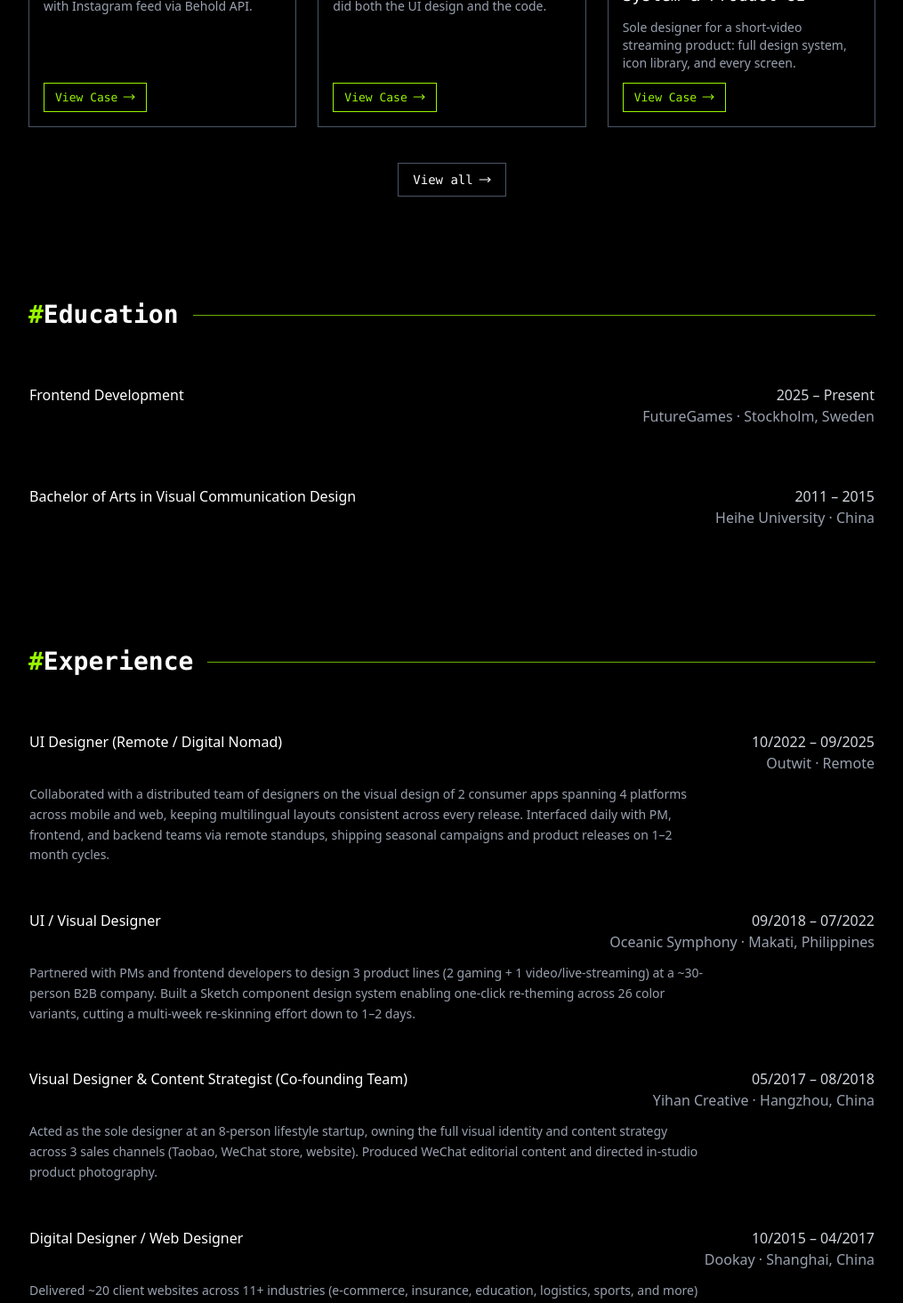
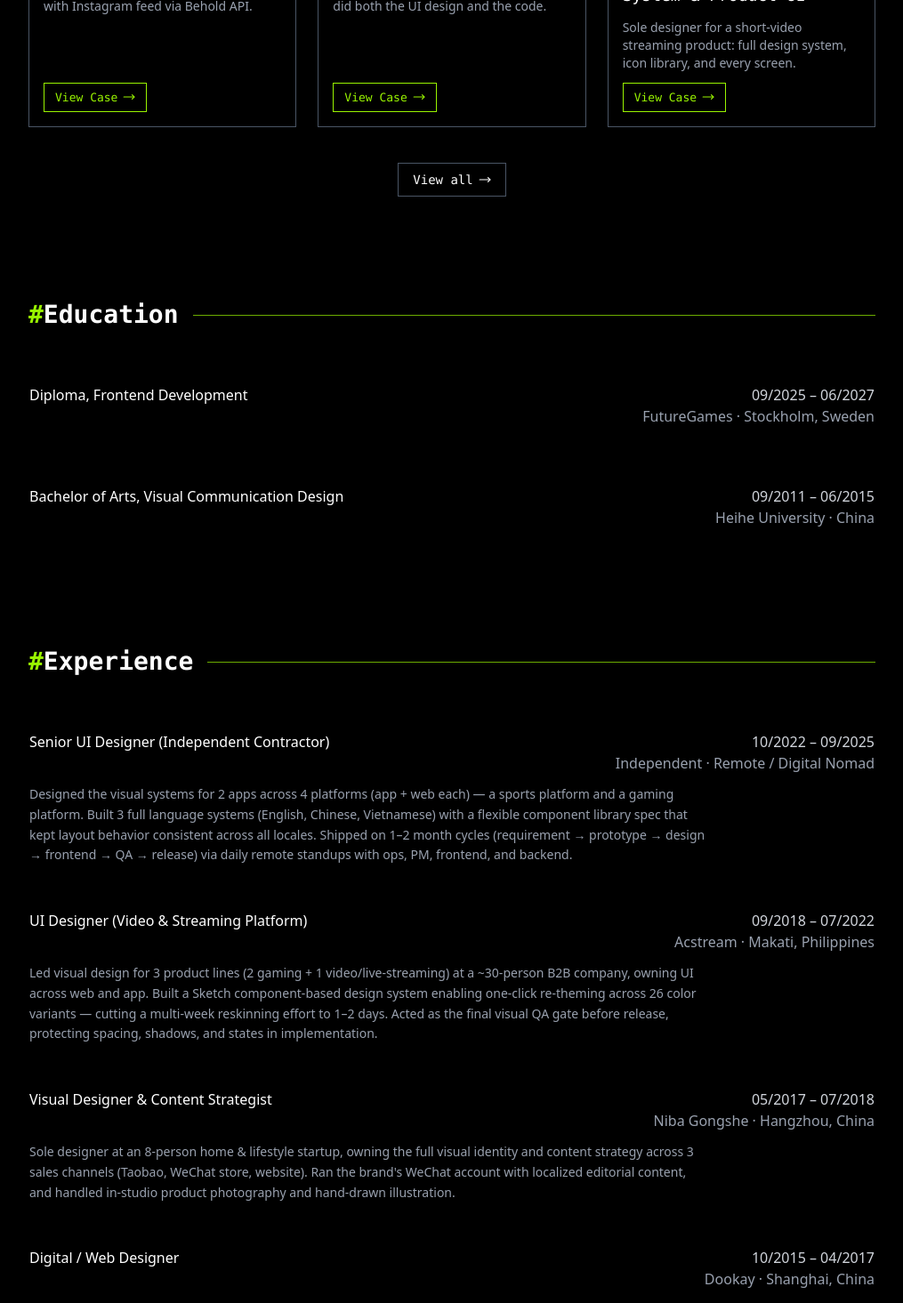
Before and after one commit to Mosssi/Briwebsite, a Next.js app: page / in a window 1280 px wide. Shown: the part 1330-2795 px from the top of the page at 89% size, without its empty margins (132-1147 px from the left). Built offline with nearby package versions, Linux system fonts and the light colour scheme.

Commit message:
add spot fix experience

```diff
--- a/app/layout.tsx
+++ b/app/layout.tsx
@@ -2,6 +2,7 @@ import type { Metadata } from "next";
 import Header from "@/components/Header";
 import Footer from "@/components/Footer";
 import "./globals.css";
+import SpotlightCursor from "@/components/SpotlightCursor"
 
 export const metadata: Metadata = {
   title: "Brianna — Portfolio",
@@ -16,6 +17,7 @@ export default function RootLayout({
   return (
     <html lang="en" suppressHydrationWarning>
       <body className="bg-black text-gray-200 antialiased">
+        <SpotlightCursor />
         <Header />
         {children}
         <Footer />
--- /dev/null
+++ b/components/SpotlightCursor.tsx
@@ -0,0 +1,25 @@
+"use client";
+
+import { useEffect, useState } from "react";
+
+export default function SpotlightCursor() {
+  const [pos, setPos] = useState({ x: -500, y: -500 });
+
+  useEffect(() => {
+    function handleMove(e: MouseEvent) {
+      setPos({ x: e.clientX, y: e.clientY });
+    }
+    window.addEventListener("mousemove", handleMove);
+    return () => window.removeEventListener("mousemove", handleMove);
+  }, []);
+
+  return (
+    <div
+      aria-hidden
+      className="pointer-events-none fixed inset-0 z-30 transition duration-300"
+      style={{
+        background: `radial-gradient(600px circle at ${pos.x}px ${pos.y}px, rgba(200,255,60,0.11), transparent 70%)`,
+      }}
+    />
+  );
+}
--- a/data/education.ts
+++ b/data/education.ts
@@ -1,12 +1,12 @@
 export const education = [
   {
-    program: "Frontend Development",
-    period: "2025 – Present",
+    program: "Diploma, Frontend Development",
+    period: "09/2025 – 06/2027",
     school: "FutureGames · Stockholm, Sweden",
   },
   {
-    program: "Bachelor of Arts in Visual Communication Design",
-    period: "2011 – 2015",
+    program: "Bachelor of Arts, Visual Communication Design",
+    period: "09/2011 – 06/2015",
     school: "Heihe University · China",
   },
 ];
--- a/data/experience.ts
+++ b/data/experience.ts
@@ -1,30 +1,37 @@
 export const experience = [
   {
-    role: "UI Designer (Remote / Digital Nomad)",
+    role: "Senior UI Designer (Independent Contractor)",
     period: "10/2022 – 09/2025",
-    org: "Outwit · Remote",
+    org: "Independent · Remote / Digital Nomad",
     description:
-      "Collaborated with a distributed team of designers on the visual design of 2 consumer apps spanning 4 platforms across mobile and web, keeping multilingual layouts consistent across every release. Interfaced daily with PM, frontend, and backend teams via remote standups, shipping seasonal campaigns and product releases on 1–2 month cycles.",
+      "Designed the visual systems for 2 apps across 4 platforms (app + web each) — a sports platform and a gaming platform. Built 3 full language systems (English, Chinese, Vietnamese) with a flexible component library spec that kept layout behavior consistent across all locales. Shipped on 1–2 month cycles (requirement → prototype → design → frontend → QA → release) via daily remote standups with ops, PM, frontend, and backend.",
   },
   {
-    role: "UI / Visual Designer",
+    role: "UI Designer (Video & Streaming Platform)",
     period: "09/2018 – 07/2022",
-    org: "Oceanic Symphony · Makati, Philippines",
+    org: "Acstream · Makati, Philippines",
     description:
-      "Partnered with PMs and frontend developers to design 3 product lines (2 gaming + 1 video/live-streaming) at a ~30-person B2B company. Built a Sketch component design system enabling one-click re-theming across 26 color variants, cutting a multi-week re-skinning effort down to 1–2 days.",
+      "Led visual design for 3 product lines (2 gaming + 1 video/live-streaming) at a ~30-person B2B company, owning UI across web and app. Built a Sketch component-based design system enabling one-click re-theming across 26 color variants — cutting a multi-week reskinning effort to 1–2 days. Acted as the final visual QA gate before release, protecting spacing, shadows, and states in implementation.",
   },
   {
-    role: "Visual Designer & Content Strategist (Co-founding Team)",
-    period: "05/2017 – 08/2018",
-    org: "Yihan Creative · Hangzhou, China",
+    role: "Visual Designer & Content Strategist",
+    period: "05/2017 – 07/2018",
+    org: "Niba Gongshe · Hangzhou, China",
     description:
-      "Acted as the sole designer at an 8-person lifestyle startup, owning the full visual identity and content strategy across 3 sales channels (Taobao, WeChat store, website). Produced WeChat editorial content and directed in-studio product photography.",
+      "Sole designer at an 8-person home & lifestyle startup, owning the full visual identity and content strategy across 3 sales channels (Taobao, WeChat store, website). Ran the brand's WeChat account with localized editorial content, and handled in-studio product photography and hand-drawn illustration.",
   },
   {
-    role: "Digital Designer / Web Designer",
+    role: "Digital / Web Designer",
     period: "10/2015 – 04/2017",
     org: "Dookay · Shanghai, China",
     description:
-      "Delivered ~20 client websites across 11+ industries (e-commerce, insurance, education, logistics, sports, and more) at a B2C design agency, translating varied client briefs into shipped sites on 1-week to 1-month cycles.",
+      "Independently delivered 20 client websites across 11+ industries — e-commerce, insurance, logistics, education, sports, and more — on 1-week to 1-month cycles. Designed early WeChat mini-program / H5 commerce experiences and big-data dashboard visualization sites.",
+  },
+  {
+    role: "Visual Design Intern",
+    period: "07/2014 – 02/2015",
+    org: "Taobao · Xiamen, China",
+    description:
+      "Sole designer for a menswear Taobao store: product detail pages, photo retouching, and promotional assets. First exposure to conversion-driven design.",
   },
 ];
--- a/data/skills.ts
+++ b/data/skills.ts
@@ -11,5 +11,8 @@ export const skills = [
     group: "Tools",
     items: ["Tailwind", "MUI", "next-intl", "REST APIs", "Git", "Vercel"],
   },
-  { group: "Languages", items: ["English (fluent)", "Mandarin (fluent)"] },
+  {
+    group: "Languages",
+    items: ["English (fluent)", "Mandarin (native)"],
+  },
 ];
```
